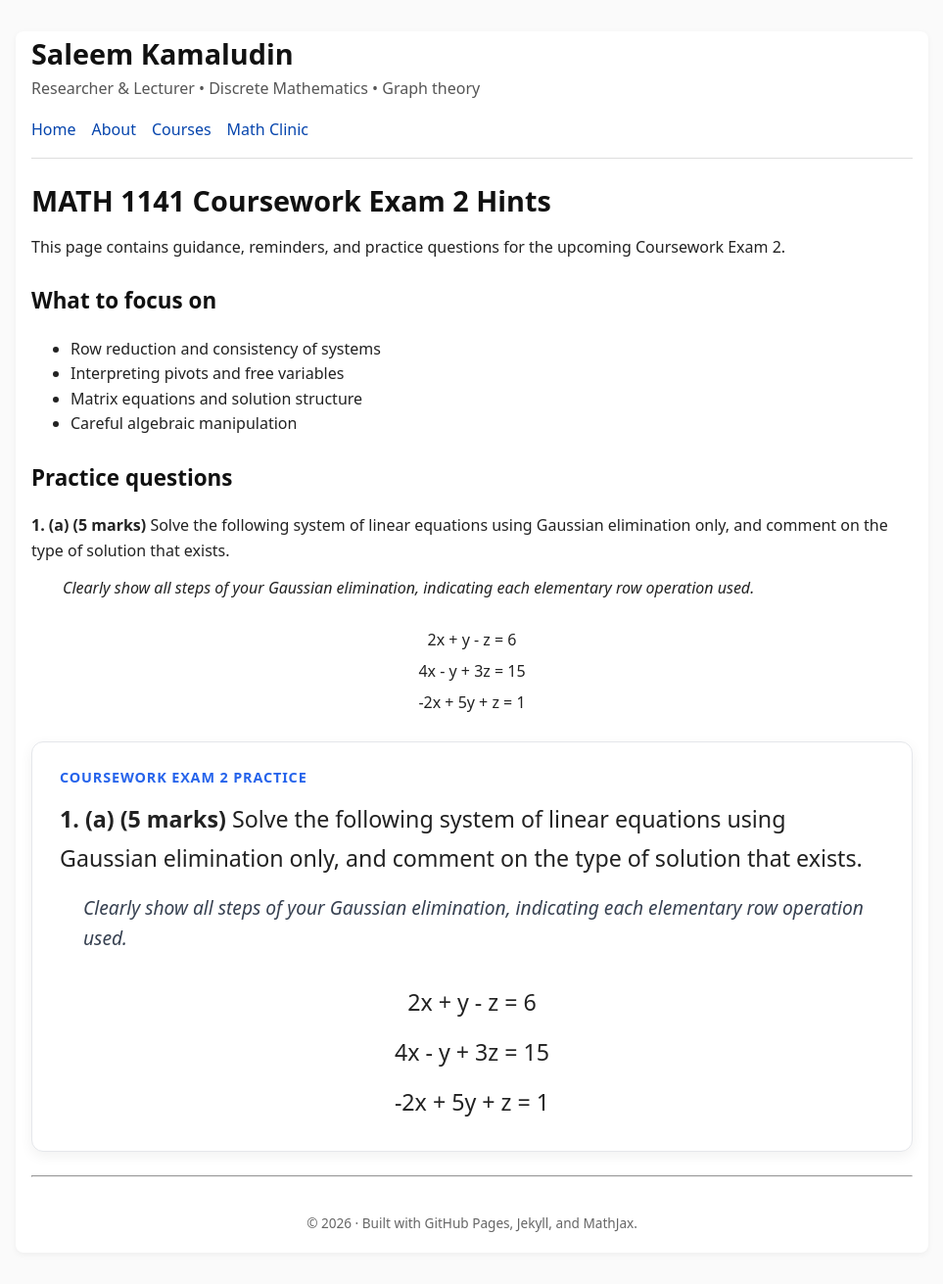
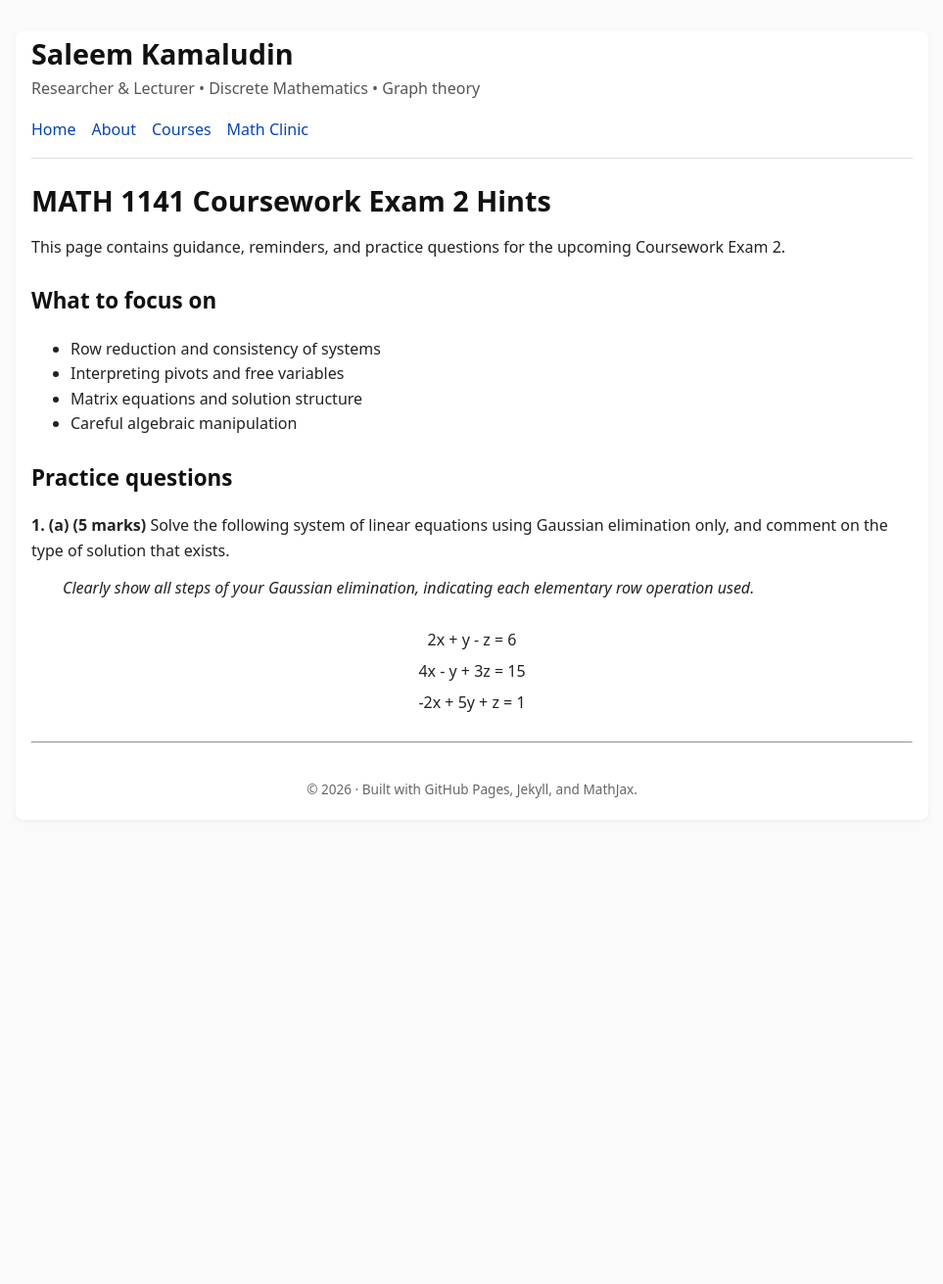
Before and after one commit to SaleemKamaludin/SaleemKamaludin.github.io, a Jekyll site: the page built from courses/math-1141-coursework-exam-2-hints.md, in a window 1280 px wide. Shown: the whole page at 98% size, without its empty margins (158-1121 px from the left). Built offline with Jekyll 4.4.1, drawn with Linux system fonts in a browser that asks for light colours; after the commit the page ends 900 px from its top, so only the background shows below that.

Commit message:
Delete Coursework Exam 2 Practice section
Removed hints and instructions for Coursework Exam 2.

```diff
--- a/courses/math-1141-coursework-exam-2-hints.md
+++ b/courses/math-1141-coursework-exam-2-hints.md
@@ -31,33 +31,3 @@ This page contains guidance, reminders, and practice questions for the upcoming
   <div>4x - y + 3z = 15 </div>
   <div>-2x + 5y + z = 1 </div>
 </div>
-
-
-
-
-
-
-
-
-
-
-
-<div style="background: #ffffff; border: 1px solid #e5e7eb; border-radius: 12px; padding: 1.5rem 1.75rem; margin: 1.5rem 0; box-shadow: 0 4px 14px rgba(0,0,0,0.06);">
-  <div style="font-size: 0.9rem; font-weight: 700; color: #2563eb; text-transform: uppercase; letter-spacing: 0.06em; margin-bottom: 0.6rem;">
-    Coursework Exam 2 Practice
-  </div>
-
-  <p style="font-size: 1.45rem; line-height: 1.7; margin-bottom: 1rem;">
-    <strong>1. (a) (5 marks)</strong> Solve the following system of linear equations using Gaussian elimination only, and comment on the type of solution that exists.
-  </p>
-
-  <p style="margin-left: 1.5rem; font-style: italic; font-size: 1.2rem; color: #374151; margin-bottom: 1.5rem;">
-    Clearly show all steps of your Gaussian elimination, indicating each elementary row operation used.
-  </p>
-
-  <div style="text-align: center; font-size: 1.45rem; line-height: 2.2; margin-top: 1rem;">
-    <div>2x + y - z = 6</div>
-    <div>4x - y + 3z = 15</div>
-    <div>-2x + 5y + z = 1</div>
-  </div>
-</div>
```
